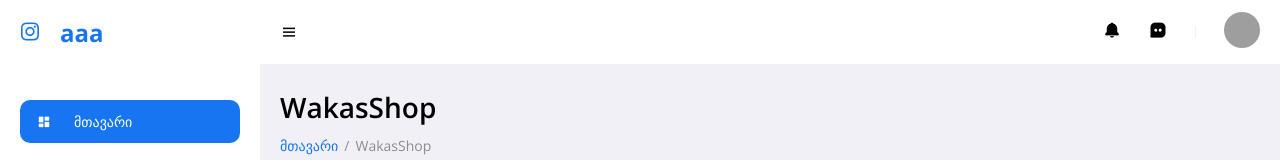
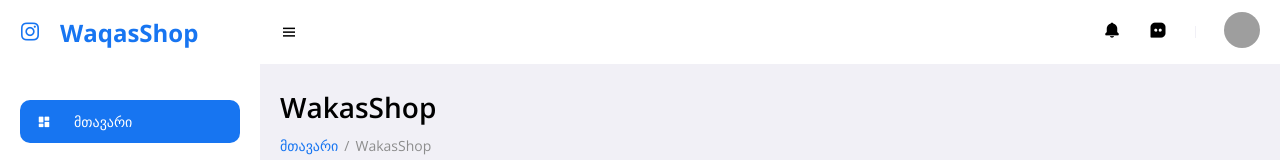
Before and after one commit to ambokaa2/insta, a plain HTML site: page index.html in a window 1280 px wide. Shown: the top 160 px of the page. Drawn offline with nearby package versions, Linux system fonts and the light colour scheme; grey boxes are pictures that could not be loaded.

Commit message:
Update index.html

```diff
--- a/index.html
+++ b/index.html
@@ -11,7 +11,7 @@
 
 	<!-- SIDEBAR -->
 	<section id="sidebar">
-		<a href="#" class="brand"><span><i class='ki bx bxl-instagram icon'></i></span> aaa</a>
+		<a href="#" class="brand"><span><i class='ki bx bxl-instagram icon'></i></span> WaqasShop</a>
 		<ul class="side-menu">
 			<li><a href="index.html" class="active"><i class='bx bxs-dashboard icon' ></i> მთავარი</a></li>
 
```
